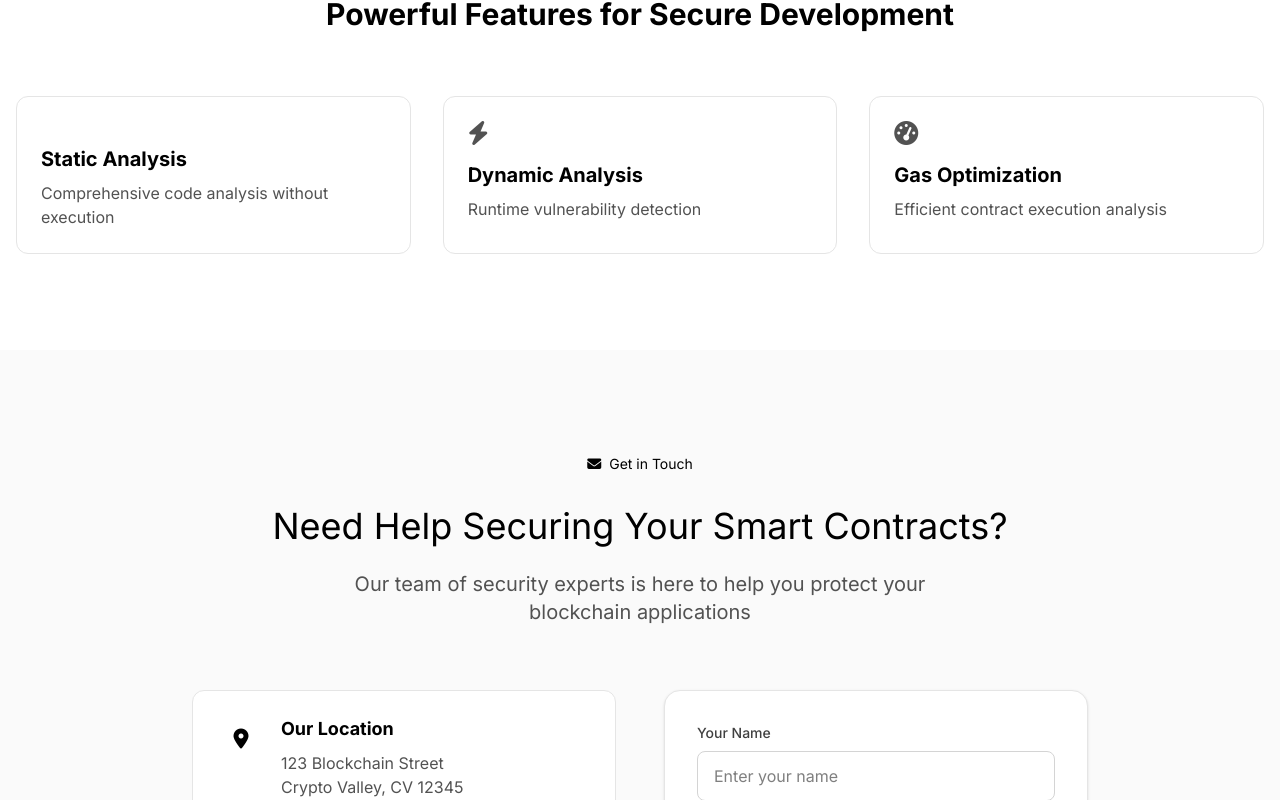
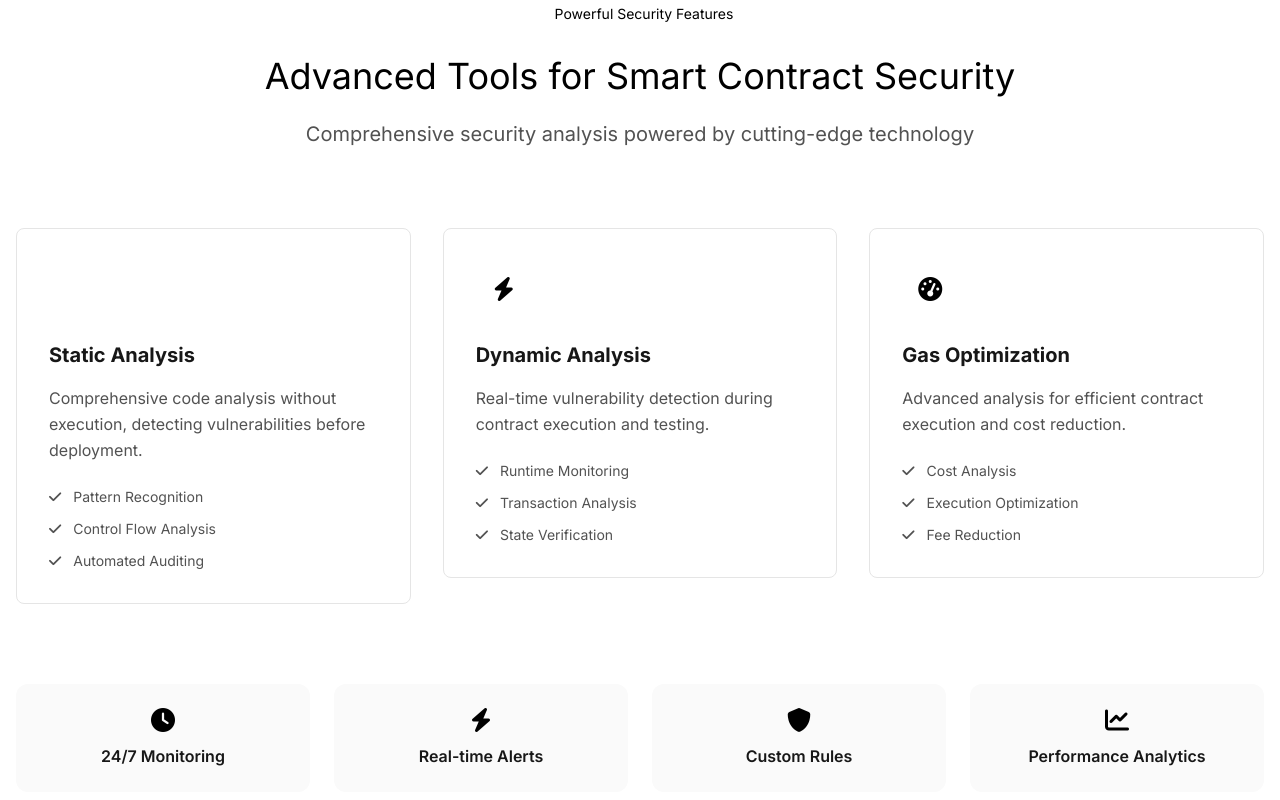
Before and after one commit to aindrajaya/chainx-ui, a Next.js app: page / in a window 1280 px wide. Shown: the part 2420-3220 px from the top of the page. Built offline with nearby package versions, Linux system fonts and the light colour scheme.

Commit message:
dev-ui: Update the ui for feature section

```diff
--- a/components/landing-page/elements/Features.tsx
+++ b/components/landing-page/elements/Features.tsx
@@ -6,18 +6,125 @@ export default function Features() {
     ]
 
     return (
-      <section id="features" className="py-24 bg-white">
-        <div className="container mx-auto px-4">
-          <h2 className="text-3xl font-bold text-center mb-16">Powerful Features for Secure Development</h2>
-          <div className="grid md:grid-cols-3 gap-8">
-            {features.map((feature, index) => (
-              <div key={index} className="p-6 border border-neutral-200 rounded-xl">
-                <i className={`fa-solid ${feature.icon} text-2xl text-neutral-600 mb-4`}></i>
-                <h3 className="text-xl font-bold mb-2">{feature.title}</h3>
-                <p className="text-neutral-600">{feature.description}</p>
-              </div>
-            ))}
-          </div>
+      <section id="features" className="py-24 bg-white relative overflow-hidden">
+        {/* Background Decorations */}
+        <div className="absolute top-0 left-0 w-full h-full overflow-hidden pointer-events-none">
+            <div className="absolute top-20 left-20 w-64 h-64 bg-home-50 rounded-full blur-3xl opacity-60"></div>
+            <div className="absolute bottom-20 right-20 w-64 h-64 bg-home-50 rounded-full blur-3xl opacity-60"></div>
+        </div>
+
+        <div className="container mx-auto px-4 relative">
+            {/* Section Header */}
+            <div className="text-center mb-20">
+                <div className="inline-flex items-center space-x-2 bg-home-50 px-4 py-2 rounded-full text-home-600 text-sm mb-6">
+                    <i className="fa-solid fa-sparkles"></i>
+                    <span>Powerful Security Features</span>
+                </div>
+                <h2 className="text-4xl font-grotesk mb-6">
+                    Advanced Tools for <span className="text-home-500">Smart Contract</span> Security
+                </h2>
+                <p className="text-xl text-neutral-600 max-w-2xl mx-auto">
+                    Comprehensive security analysis powered by cutting-edge technology
+                </p>
+            </div>
+
+            {/* Features Grid */}
+            <div className="grid md:grid-cols-3 gap-8">
+                {/* Static Analysis */}
+                <div className="relative group">
+                    <div className="absolute -inset-0.5 bg-gradient-to-r from-home-400 to-home-600 rounded-lg blur opacity-0 group-hover:opacity-25 transition duration-300"></div>
+                    <div className="relative p-8 bg-white rounded-lg border border-neutral-200 hover:border-home-200 transition-all duration-300">
+                        <div className="w-14 h-14 bg-home-50 rounded-2xl flex items-center justify-center mb-6 group-hover:scale-110 transition-transform duration-300">
+                            <i className="fa-solid fa-shield-check text-2xl text-home-500"></i>
+                        </div>
+                        <h3 className="text-xl font-bold mb-4 text-neutral-900">
+                            Static Analysis
+                        </h3>
+                        <p className="text-neutral-600 leading-relaxed mb-6">
+                            Comprehensive code analysis without execution, detecting vulnerabilities before deployment.
+                        </p>
+                        <ul className="space-y-3">
+                            {['Pattern Recognition', 'Control Flow Analysis', 'Automated Auditing'].map((item, index) => (
+                                <li key={index} className="flex items-center text-sm text-neutral-600">
+                                    <i className="fa-solid fa-check text-home-500 mr-3"></i>
+                                    {item}
+                                </li>
+                            ))}
+                        </ul>
+                    </div>
+                </div>
+
+                {/* Dynamic Analysis */}
+                <div className="relative group">
+                    <div className="absolute -inset-0.5 bg-gradient-to-r from-home-400 to-home-600 rounded-lg blur opacity-0 group-hover:opacity-25 transition duration-300"></div>
+                    <div className="relative p-8 bg-white rounded-lg border border-neutral-200 hover:border-home-200 transition-all duration-300">
+                        <div className="w-14 h-14 bg-home-50 rounded-2xl flex items-center justify-center mb-6 group-hover:scale-110 transition-transform duration-300">
+                            <i className="fa-solid fa-bolt text-2xl text-home-500"></i>
+                        </div>
+                        <h3 className="text-xl font-bold mb-4 text-neutral-900">
+                            Dynamic Analysis
+                        </h3>
+                        <p className="text-neutral-600 leading-relaxed mb-6">
+                            Real-time vulnerability detection during contract execution and testing.
+                        </p>
+                        <ul className="space-y-3">
+                            {['Runtime Monitoring', 'Transaction Analysis', 'State Verification'].map((item, index) => (
+                                <li key={index} className="flex items-center text-sm text-neutral-600">
+                                    <i className="fa-solid fa-check text-home-500 mr-3"></i>
+                                    {item}
+                                </li>
+                            ))}
+                        </ul>
+                    </div>
+                </div>
+
+                {/* Gas Optimization */}
+                <div className="relative group">
+                    <div className="absolute -inset-0.5 bg-gradient-to-r from-home-400 to-home-600 rounded-lg blur opacity-0 group-hover:opacity-25 transition duration-300"></div>
+                    <div className="relative p-8 bg-white rounded-lg border border-neutral-200 hover:border-home-200 transition-all duration-300">
+                        <div className="w-14 h-14 bg-home-50 rounded-2xl flex items-center justify-center mb-6 group-hover:scale-110 transition-transform duration-300">
+                            <i className="fa-solid fa-gauge-high text-2xl text-home-500"></i>
+                        </div>
+                        <h3 className="text-xl font-bold mb-4 text-neutral-900">
+                            Gas Optimization
+                        </h3>
+                        <p className="text-neutral-600 leading-relaxed mb-6">
+                            Advanced analysis for efficient contract execution and cost reduction.
+                        </p>
+                        <ul className="space-y-3">
+                            {['Cost Analysis', 'Execution Optimization', 'Fee Reduction'].map((item, index) => (
+                                <li key={index} className="flex items-center text-sm text-neutral-600">
+                                    <i className="fa-solid fa-check text-home-500 mr-3"></i>
+                                    {item}
+                                </li>
+                            ))}
+                        </ul>
+                    </div>
+                </div>
+            </div>
+
+            {/* Feature Highlights */}
+            <div className="mt-20 grid md:grid-cols-4 gap-6">
+                {[
+                    { icon: 'fa-clock', text: '24/7 Monitoring' },
+                    { icon: 'fa-bolt', text: 'Real-time Alerts' },
+                    { icon: 'fa-shield', text: 'Custom Rules' },
+                    { icon: 'fa-chart-line', text: 'Performance Analytics' }
+                ].map((item, index) => (
+                    <div key={index} className="p-6 bg-neutral-50 rounded-xl text-center hover:bg-neutral-100 transition-colors duration-300">
+                        <i className={`fa-solid ${item.icon} text-2xl text-home-500 mb-3`}></i>
+                        <p className="font-semibold text-neutral-900">{item.text}</p>
+                    </div>
+                ))}
+            </div>
+
+            {/* CTA Section */}
+            <div className="mt-20 text-center">
+                <button className="px-8 py-4 bg-home-500 text-white rounded-lg hover:bg-home-600 transition-all duration-300 transform hover:-translate-y-1 shadow-lg hover:shadow-xl hover:shadow-home-500/20">
+                    Explore All Features
+                    <i className="fa-solid fa-arrow-right ml-2"></i>
+                </button>
+            </div>
         </div>
       </section>
     )
```
